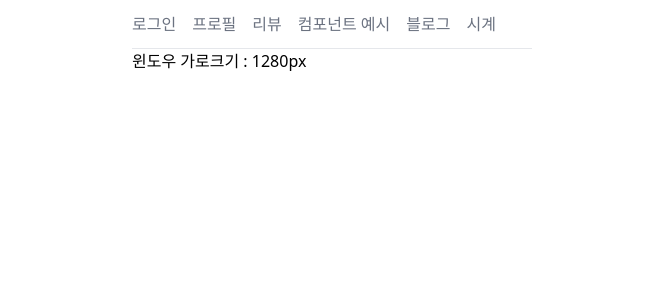
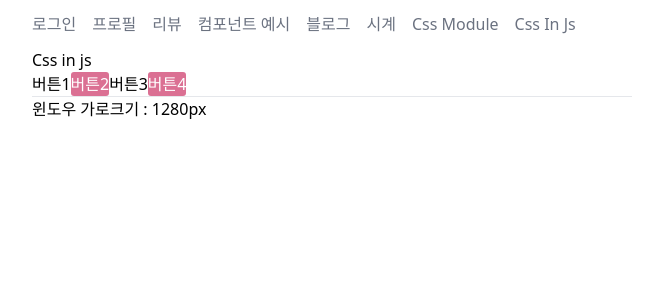
Before and after one commit to yoonakim1027/myproj-react, a React (Create React App) app: page /examples/cssinjs in a window 1280 px wide. Shown: the top 300 px of the page, without its empty margins (308-971 px from the left). Built offline with nearby package versions, Linux system fonts and the light colour scheme.

Commit message:
리액트에서 CSS를 적용하는 다양한 방법 (css, scss, module, styled-components)

```diff
--- a/src/App.css
+++ b/src/App.css
@@ -1,4 +1,4 @@
 .app {
-  width: 400px;
+  width: 600px;
   margin: 0 auto;
 }
--- a/src/App.js
+++ b/src/App.js
@@ -15,6 +15,8 @@
 import { Navigate, Route, Routes } from 'react-router-dom';
 import useWindowWidth from 'pages/examples/useWindowWidth';
 import './App.css';
+import CssModule from 'pages/examples/CssModule';
+import CssInJs from 'pages/examples/CssInJs';
 
 function App() {
   const windowWidth = useWindowWidth();
@@ -34,6 +36,8 @@
           <Route path="/blog/:postId/" element={<PagePostDetail />} />
           <Route path="/blog/:postId/edit/" element={<PagePostForm />} />
           <Route path="/blog/new/" element={<PagePostForm />} />
+          <Route path="/examples/cssmodule/" element={<CssModule />} />
+          <Route path="/examples/cssinjs/" element={<CssInJs />} />
         </Routes>
         <hr />
         윈도우 가로크기 : {windowWidth}px
--- a/src/components/TopNav.jsx
+++ b/src/components/TopNav.jsx
@@ -22,6 +22,12 @@
         <li>
           <MyLink to="/examples/clock/">시계</MyLink>
         </li>
+        <li>
+          <MyLink to="/examples/cssmodule/">Css Module</MyLink>
+        </li>
+        <li>
+          <MyLink to="/examples/cssinjs/">Css In Js</MyLink>
+        </li>
       </ul>
     </div>
   );
--- /dev/null
+++ b/src/pages/examples/CssInJs.jsx
@@ -0,0 +1,47 @@
+import styled, { css } from 'styled-components';
+
+function CssInJs() {
+  return (
+    <div>
+      <h2>Css in js</h2>
+      <Button1 primary>버튼1</Button1>
+      <Button1>버튼2</Button1>
+      <Button2 primary>버튼3</Button2>
+      <Button2>버튼4</Button2>
+    </div>
+  );
+}
+
+function Button1({ primary, children }) {
+  return (
+    <button
+      style={{
+        backgroundColor: 'palevioletred',
+        borderRadius: '3px',
+        border: 'none',
+        color: 'white',
+        ...(primary && { backgroundColor: 'white', color: 'black' }),
+      }}
+    >
+      {children}
+    </button>
+  );
+}
+
+// styled components 활용
+// styled.div  이런식으로 사용하면 됨
+const Button2 = styled.button`
+  background: palevioletred;
+  border-radius: 3px;
+  border: none;
+  color: white;
+
+  ${(props) =>
+    props.primary &&
+    css`
+      background: white;
+      color: black;
+    `}
+`;
+
+export default CssInJs;
--- /dev/null
+++ b/src/pages/examples/CssModule.css
@@ -0,0 +1,16 @@
+.css-module {
+  background-color: yellow;
+  color: red;
+}
+
+.css-module h2 {
+  color: purple;
+}
+
+.css-module .content {
+  background-color: green;
+}
+
+.css-module .date {
+  background-color: pink;
+}
--- /dev/null
+++ b/src/pages/examples/CssModule.jsx
@@ -0,0 +1,19 @@
+import './CssModule.scss';
+// import from으로 module을 부를 수 있음
+
+// import Styles from './CssModule.module.css';
+// 클래스 네임을 유니크하게 만들어줌으로써, 다른 컴포넌트 내에서도 사용가능
+// 유니크해야 함
+function CssModule() {
+  return (
+    <div className="css-module">
+      <h2>CssModule</h2>
+      <div className="content">내용 내용 내용</div>
+      <div className="date">2022.01.11</div>
+    </div>
+  );
+
+  //   return <div className={Styles.cssmodule}>Css Module</div>;
+}
+
+export default CssModule;
--- /dev/null
+++ b/src/pages/examples/CssModule.module.css
@@ -0,0 +1,4 @@
+.cssmodule {
+  background-color: yellow;
+  color: red;
+}
--- /dev/null
+++ b/src/pages/examples/CssModule.scss
@@ -0,0 +1,14 @@
+.css-module {
+  background-color: yellow;
+  color: red;
+  h2 {
+    color: purple;
+  }
+  .content {
+    background-color: green;
+  }
+
+  .date {
+    background-color: pink;
+  }
+}
```
Also changed, not shown: package.json (+8 -1 lines), 1 other file (tests, documents, lock files or other folders).
